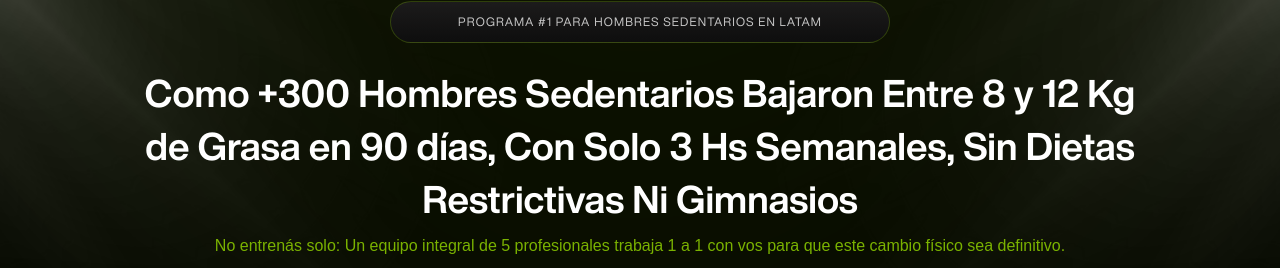
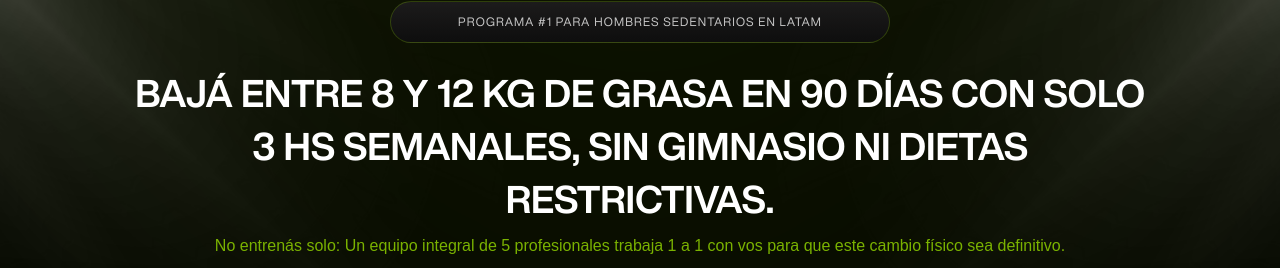
Before and after one commit to tomascosta2/emi-itkin, a Next.js app: page / in a window 1280 px wide. Shown: the part 119-387 px from the top of the page. Built offline with nearby package versions, Linux system fonts and the light colour scheme.

Commit message:
nuevo subtitulo, titulo original

```diff
--- a/src/app/page.tsx
+++ b/src/app/page.tsx
@@ -33,7 +33,11 @@ export default function Home() {
 
   const heroTitle = variant === "A"
     ? "BAJÁ ENTRE 8 Y 12 KG DE GRASA EN 90 DÍAS CON SOLO 3 HS SEMANALES, SIN GIMNASIO NI DIETAS RESTRICTIVAS."
-    : "Como +300 Hombres Sedentarios Bajaron Entre 8 y 12 Kg de Grasa en 90 días, Con Solo 3 Hs Semanales, Sin Dietas Restrictivas Ni Gimnasios";
+    : "BAJÁ ENTRE 8 Y 12 KG DE GRASA EN 90 DÍAS CON SOLO 3 HS SEMANALES, SIN GIMNASIO NI DIETAS RESTRICTIVAS.";
+
+    const subtitle = variant === "A"
+    ? "No entrenás solo: Un equipo integral de 5 profesionales trabaja 1 a 1 con vos para que este cambio físico sea definitivo."
+    : "De forma 100% natural y con entrenamientos simples desde casa, diseñados para hombres ocupados.";
 
   return (
     <div className="relative overflow-clip pt-8">
```
